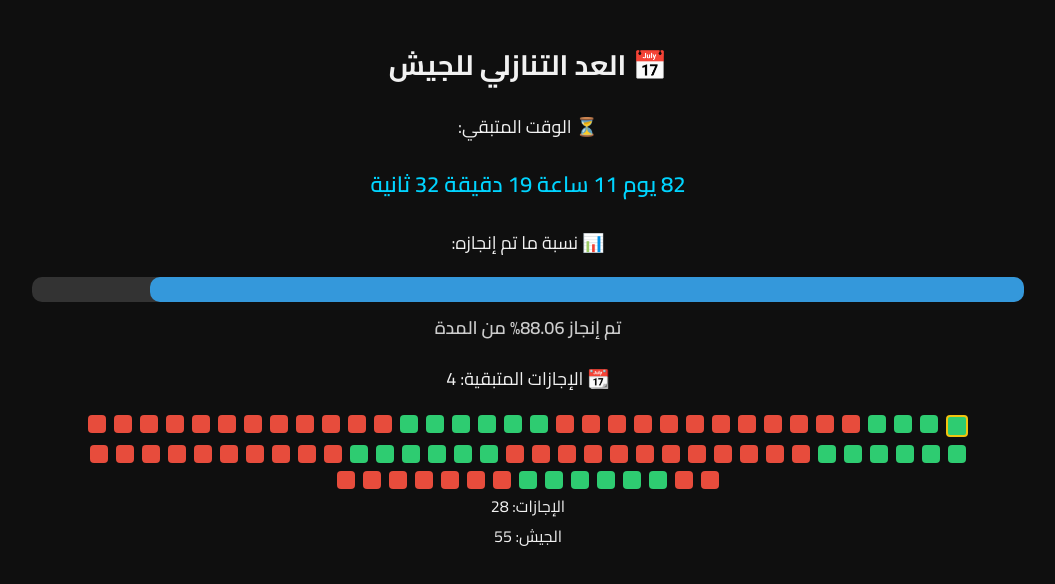
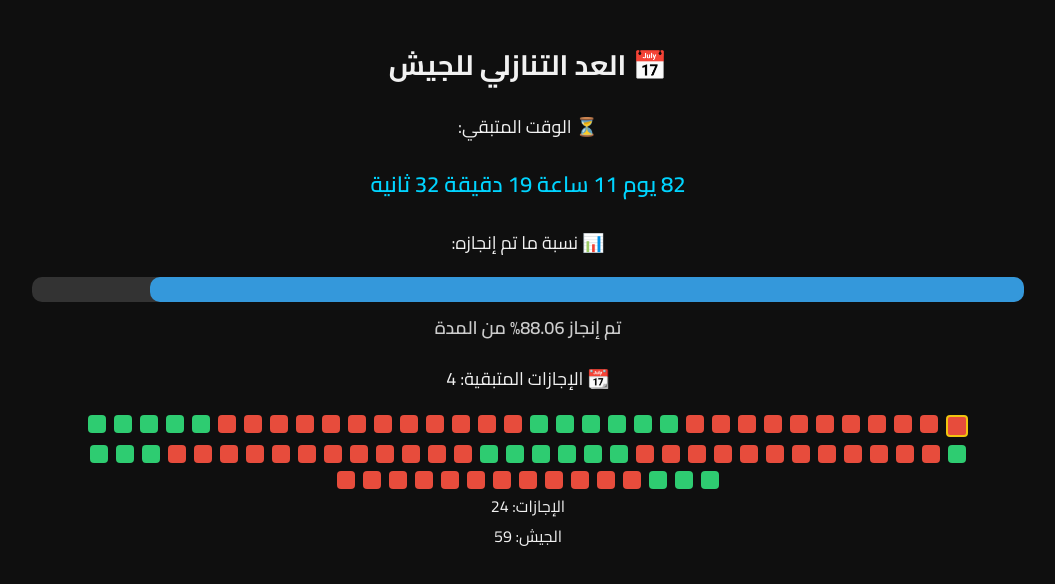
Before and after one commit to Ahmedsamyshafik/MyCounter, a plain HTML site: page index.html in a window 1280 px wide. Shown: the whole page, without its empty margins (112-1167 px from the left). Drawn offline with Linux system fonts and the light colour scheme.

Commit message:
Edit the time of vacancy

```diff
--- a/index.html
+++ b/index.html
@@ -147,7 +147,7 @@
     <script>
       const startServiceDate = new Date("2024-11-09");
       const endDate = new Date("2026-10-01T00:00:00");
-      const armyStartDate = new Date("2026-06-26"); // اول يوم من ال 12 يوم اللي هقعدهم
+      const armyStartDate = new Date("2026-07-09"); // اول يوم من ال 12 يوم اللي هقعدهم
       const startDate = new Date(); // من النهارده
 
       const cycle = 18;
```
